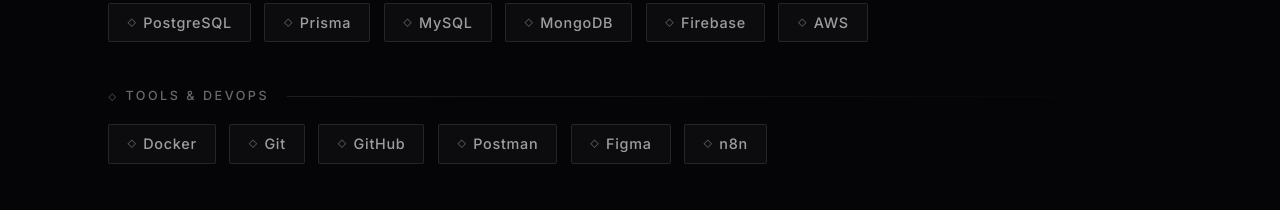
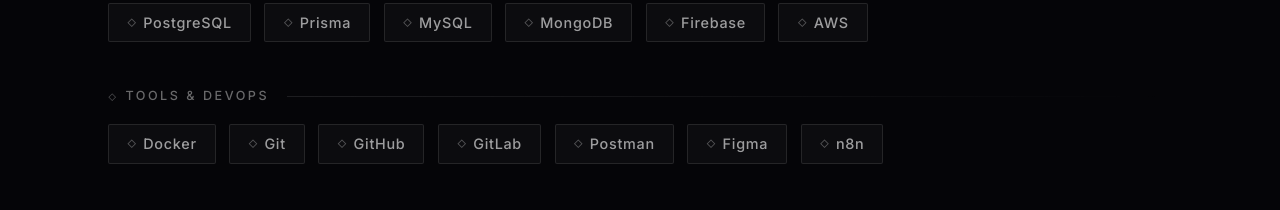
Before and after one commit to TarathepButka/portfolio, a Next.js app: page / in a window 1280 px wide. Shown: the part 4220-4430 px from the top of the page. Built offline with nearby package versions, Linux system fonts and the light colour scheme.

Commit message:
feat: add GitLab to skills list

```diff
--- a/app/data/portfolio.ts
+++ b/app/data/portfolio.ts
@@ -149,7 +149,7 @@
       "Firebase",
       "AWS",
     ],
-    "Tools & DevOps": ["Docker", "Git", "GitHub", "Postman", "Figma", "n8n"],
+    "Tools & DevOps": ["Docker", "Git", "GitHub", "GitLab", "Postman", "Figma", "n8n"],
     "Additional Expertise": ["Cisco IOS-XE", "SONiC", "Ansible", "VMware", "Unity"],
   },
 
```
